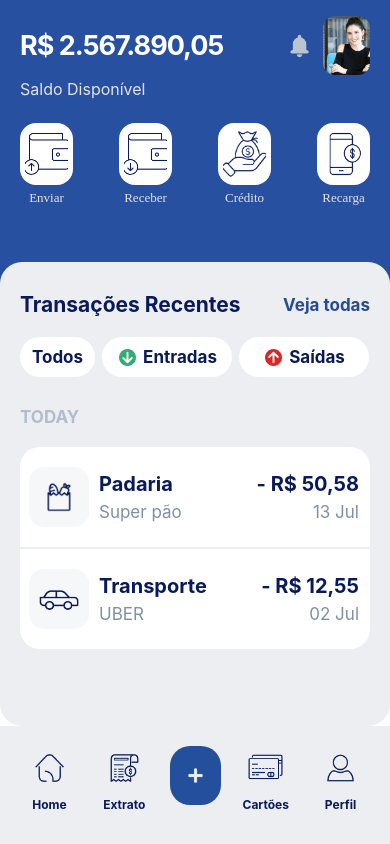
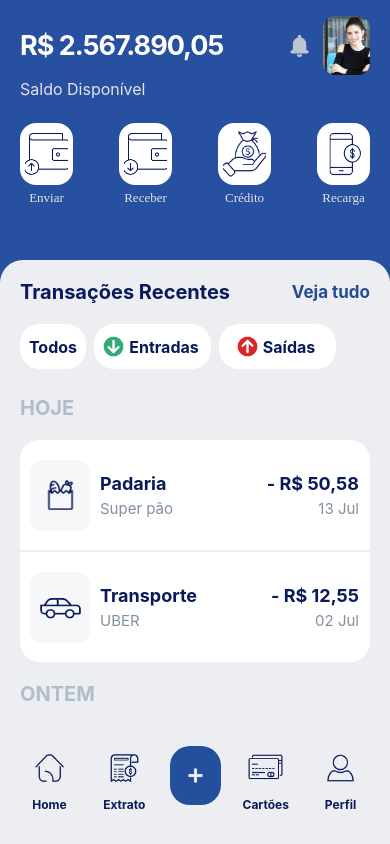
Before and after one commit to ildaneta/challenges, a React Native app in the folder financialApp/: screen / in a window 390 px wide. Built offline with nearby package versions, Linux system fonts and the light colour scheme.

Commit message:
feat: adding new styles in the Main component and creating a responsive layout

```diff
--- a/financialApp/src/components/Main/index.js
+++ b/financialApp/src/components/Main/index.js
@@ -1,12 +1,11 @@
 import React from 'react';
 import {TouchableOpacity, View, StyleSheet} from 'react-native';
-
-// import styles from './';
 
 import income from '../../assets/images/income.png';
 import expense from '../../assets/images/expanse.png';
 import grocery from '../../assets/images/grocery.png';
 import car from '../../assets/images/car.png';
+import creditCardPayment from '../../assets/images/credit-card-payment.png';
 
 import {
   Container,
@@ -23,9 +22,11 @@ import {
   ContainerSubTitleOutgoing,
   TitleOutgoing,
   SubTitleOutgoing,
+  ReceivedStrong,
   WrapperOutgoing,
   ContainerImage,
   Image,
+  UnicOutgoing,
 } from './styles';
 
 function Main() {
@@ -34,22 +35,22 @@ function Main() {
       <ContainerTransactionsText>
         <TransactionsText extraBold>Transações Recentes</TransactionsText>
         <TouchableOpacity>
-          <TransactionsText>Veja todas</TransactionsText>
+          <TransactionsText>Veja tudo</TransactionsText>
         </TouchableOpacity>
       </ContainerTransactionsText>
 
       <View>
         <ButtonsContainer>
-          <WrapperButton first noImage style={style.shadow}>
+          <WrapperButton first noImage style={styles.shadow}>
             <Buttons>Todos</Buttons>
           </WrapperButton>
 
-          <WrapperButton style={style.shadow}>
+          <WrapperButton style={styles.shadow}>
             <ButtonsIcons source={income} />
             <Buttons>Entradas</Buttons>
           </WrapperButton>
 
-          <WrapperButton style={style.shadow}>
+          <WrapperButton style={styles.shadow}>
             <ButtonsIcons source={expense} />
             <Buttons>Saídas</Buttons>
           </WrapperButton>
@@ -57,7 +58,7 @@ function Main() {
       </View>
 
       <SafeAreaContainer>
-        <TitleDays>TODAY</TitleDays>
+        <TitleDays>HOJE</TitleDays>
 
         <WrapperOutgoing first>
           <ContainerImage>
@@ -95,13 +96,37 @@ function Main() {
           </ContainerOutgoing>
         </WrapperOutgoing>
       </SafeAreaContainer>
+
+      <SafeAreaContainer>
+        <TitleDays>ONTEM</TitleDays>
+
+        <UnicOutgoing>
+          <ContainerImage>
+            <Image source={creditCardPayment} />
+          </ContainerImage>
+
+          <ContainerOutgoing>
+            <ContainerTitleOutgoing>
+              <TitleOutgoing>Pagamento</TitleOutgoing>
+              <TitleOutgoing received>+ R$ 2.000,00</TitleOutgoing>
+            </ContainerTitleOutgoing>
+
+            <ContainerSubTitleOutgoing>
+              <SubTitleOutgoing>
+                Pagamento de <ReceivedStrong>Vinícius</ReceivedStrong>
+              </SubTitleOutgoing>
+              <SubTitleOutgoing>13 Jul</SubTitleOutgoing>
+            </ContainerSubTitleOutgoing>
+          </ContainerOutgoing>
+        </UnicOutgoing>
+      </SafeAreaContainer>
     </Container>
   );
 }
 
 export default Main;
 
-const style = StyleSheet.create({
+const styles = StyleSheet.create({
   shadow: {
     shadowColor: '#fff',
     elevation: 2,
--- a/financialApp/src/components/Main/styles.js
+++ b/financialApp/src/components/Main/styles.js
@@ -1,21 +1,33 @@
 import styled from 'styled-components/native';
+import {
+  widthPercentageToDP as wp,
+  heightPercentageToDP as hp,
+} from 'react-native-responsive-screen';
 
-export const Container = styled.View`
+export const Container = styled.ScrollView.attrs({
+  horizontal: false,
+  showsVerticalScrollIndicator: false,
+})`
+  flex: 1;
   background-color: #eceef2;
-  border-radius: 22px;
-  margin-top: -25px;
-  flex: 1;
+  border-top-right-radius: ${wp('6')};
+  border-top-left-radius: ${wp('6')};
+  margin-top: ${wp('-7')};
+  /* margin-bottom: ${wp('20')}; */
 `;
 
 export const ContainerTransactionsText = styled.View`
   flex-direction: row;
   align-items: center;
   justify-content: space-between;
-  margin: 30px 20px 20px 20px;
+  margin-top: ${wp('5')};
+  margin-right: ${wp('5')};
+  margin-left: ${wp('5')};
+  margin-bottom: ${wp('5')};
 `;
 
 export const TransactionsText = styled.Text`
-  font-size: ${(props) => (props.extraBold ? '21px' : '17px')};
+  font-size: ${(props) => (props.extraBold ? `${wp('5')}` : `${wp('4.3')}`)};
   color: ${(props) => (props.extraBold ? '#081a59' : '#254C92')};
   font-weight: bold;
 `;
@@ -28,84 +40,102 @@ export const WrapperButton = styled.TouchableOpacity.attrs({
   activeOpacity: 0.6,
 })`
   background-color: #fff;
-  width: ${(props) => (props.noImage ? '75px' : '130px')};
-  margin-right: 7px;
+  width: ${(props) => (props.noImage ? `${wp('17%')}` : `${wp('30%')}`)};
+  margin-right: ${wp('2%')};
   align-items: center;
   justify-content: center;
-  margin-left: ${(props) => (props.first ? '20px' : '0px')};
-  padding: 6px 0px;
-  border-radius: 20px;
-  /* border-top-left-radius: 20px;
-  border-top-right-radius: 20px; */
-  height: 40px;
+  margin-left: ${(props) => (props.first ? `${wp('5%')}` : `${wp('0%')}`)};
+  /* padding: 6px 0px; */
+  padding-top: ${wp('1%')};
+  padding-bottom: ${wp('1%')};
+  padding-left: ${wp('0%')};
+  padding-right: ${wp('0%')};
+  border-radius: ${wp('5%')};
+  height: ${hp('5.3')};
   flex-direction: row;
-  margin-bottom: 30px;
+  margin-bottom: ${wp('7%')};
 `;
 
 export const Buttons = styled.Text`
-  font-size: 17px;
+  font-size: ${wp('4.1')};
   font-weight: bold;
   color: #081a59;
 `;
 
 export const ButtonsIcons = styled.Image`
-  width: 25px;
-  height: 25px;
-  margin-right: 3px;
-  margin-left: -2px;
+  width: ${wp('6')};
+  height: ${hp('3.4%')};
+  margin-right: ${wp('1')};
+  margin-left: ${wp('-1')};
 `;
 
-export const SafeAreaContainer = styled.ScrollView.attrs({
-  vertical: true,
-})`
-  margin: 0 20px;
+export const SafeAreaContainer = styled.View`
+  margin-top: ${wp('0%')};
+  margin-bottom: ${wp('0%')};
+  margin-left: ${wp('5%')};
+  margin-right: ${wp('5%')};
 `;
 
 export const TitleDays = styled.Text`
   color: #b2bdcb;
-  font-size: 17px;
+  font-size: ${wp('5%')};
   font-weight: bold;
 `;
 
 export const WrapperOutgoing = styled.View`
   flex-direction: row;
   background-color: #fff;
-  height: 100px;
-  margin-top: 20px;
+  height: ${hp('13%')};
+  margin-top: ${wp('5%')};
   align-items: center;
-  padding-left: 4px;
-  border-top-left-radius: ${(props) => (props.first ? '20px' : '0')};
-  border-top-right-radius: ${(props) => (props.first ? '20px' : '0')};
-  border-bottom-left-radius: ${(props) => (props.first ? '0' : '20px')};
-  border-bottom-right-radius: ${(props) => (props.first ? '0' : '20px')};
-  margin-bottom: ${(props) => (props.first ? '-18px' : '0')};
+  padding-left: ${wp('1%')};
+  border-top-left-radius: ${(props) =>
+    props.first ? `${wp('5%')}` : `${wp('0%')}`};
+  border-top-right-radius: ${(props) =>
+    props.first ? `${wp('5%')}` : `${wp('0%')}`};
+  border-bottom-left-radius: ${(props) =>
+    props.first ? `${wp('0%')}` : `${wp('5%')}`};
+  border-bottom-right-radius: ${(props) =>
+    props.first ? `${wp('0%')}` : `${wp('5%')}`};
+  margin-bottom: ${(props) => (props.first ? `${wp('-4.5')}` : `${wp('5%')}`)};
+`;
+
+export const UnicOutgoing = styled.View`
+  flex-direction: row;
+  background-color: #fff;
+  height: ${hp('13%')};
+  margin-top: ${wp('5%')};
+  align-items: center;
+  padding-left: ${wp('1%')};
+  border-radius: ${wp('5%')};
+  margin-bottom: ${wp('5%')};
 `;
 
 export const ContainerImage = styled.View`
-  margin-right: 10px;
-  margin-left: 5px;
+  margin-right: ${wp('2.5')};
+  margin-left: ${wp('1.5')};
   background-color: #f5f7f9;
   align-self: center;
-  border-radius: 15px;
-  width: 60px;
-  height: 60px;
+  border-radius: ${wp('3%')};
+  width: ${wp('15.3%')};
+  height: ${hp('8.4')};
   align-items: center;
   justify-content: center;
 `;
 
 export const Image = styled.Image`
-  width: 40px;
-  height: 40px;
+  width: ${wp('11%')};
+  height: ${hp('5%')};
 `;
 
 export const ContainerOutgoing = styled.View`
-  width: 260px;
+  width: ${wp('66.3%')};
 `;
 
 export const ContainerTitleOutgoing = styled.View`
   flex-direction: row;
   justify-content: space-between;
-  margin-bottom: 6px;
+  margin-bottom: ${wp('1.3%')};
 `;
 
 export const ContainerSubTitleOutgoing = styled.View`
@@ -114,12 +144,17 @@ export const ContainerSubTitleOutgoing = styled.View`
 `;
 
 export const TitleOutgoing = styled.Text`
-  font-size: 20px;
+  font-size: ${wp('4.6')};
   font-weight: bold;
-  color: #081a59;
+  color: ${(props) => (props.received ? '#33B27C' : '#081a59')};
 `;
 
 export const SubTitleOutgoing = styled.Text`
-  font-size: 17px;
+  font-size: ${wp('3.9')};
   color: #8090a2;
 `;
+
+export const ReceivedStrong = styled.Text`
+  font-weight: bold;
+  font-size: ${wp('4.2')};
+`;
```
